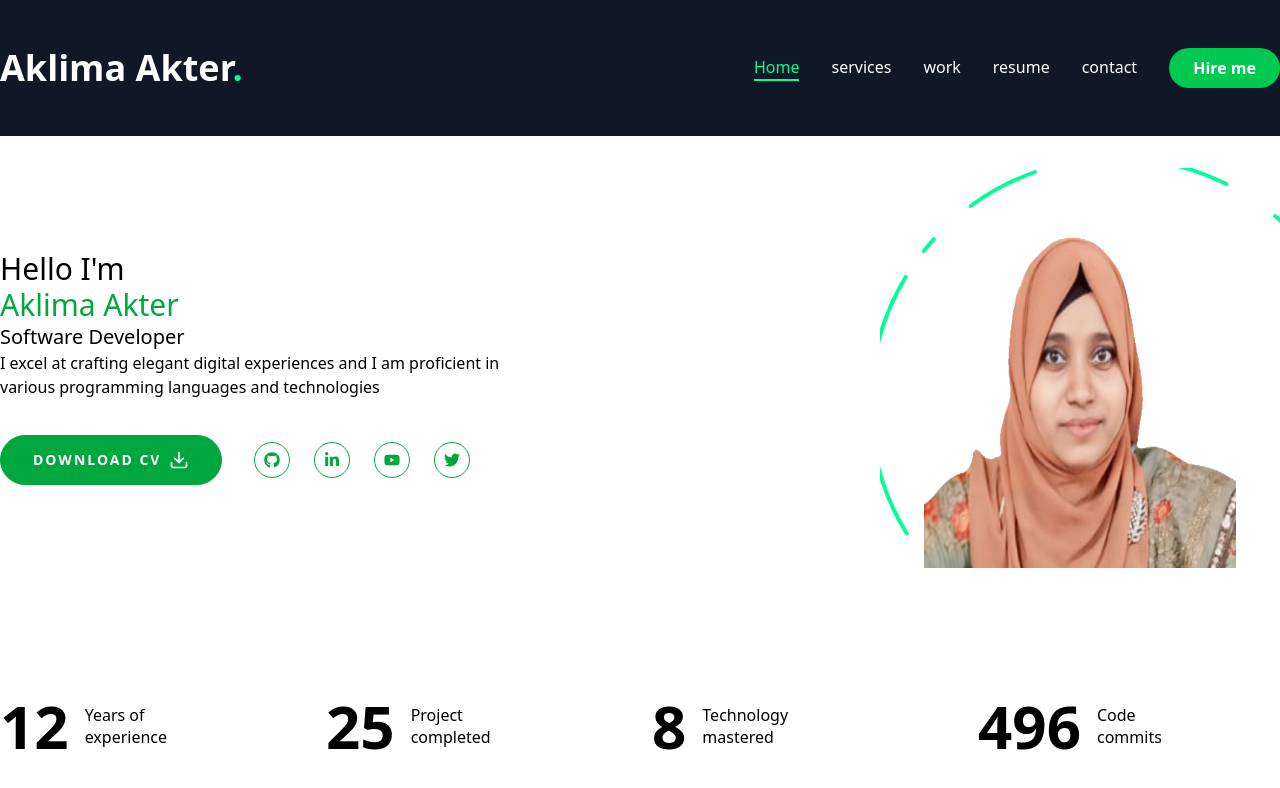
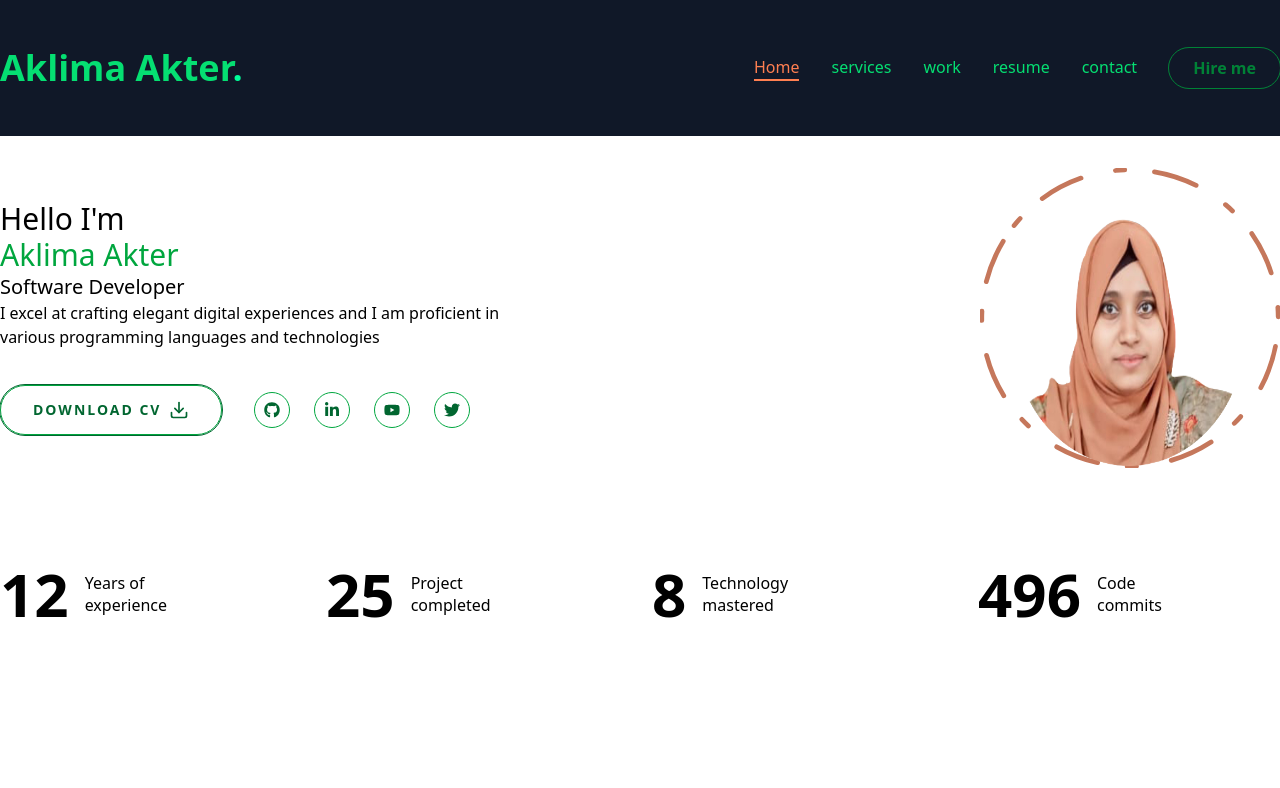
Before and after one commit to aklimaakter20/portfolio-of-Aklima-akter, a Next.js app: page / in a window 1280 px wide. Shown: the top 788 px of the page. Built offline with nearby package versions, Linux system fonts and the light colour scheme.

Commit message:
home section some edited

```diff
--- a/next.config.mjs
+++ b/next.config.mjs
@@ -1,5 +1,6 @@
 /** @type {import('next').NextConfig} */
 const nextConfig = {
-};
+    }
+
 
 export default nextConfig;
--- a/src/app/globals.css
+++ b/src/app/globals.css
@@ -5,7 +5,7 @@
 
 .text-outline {
   -webkit-text-stroke: 1px #364153;
-}
+};
 .text-outline-hover {
   -webkit-text-stroke: 1px #00ff99;
-}
+};
--- a/src/app/page.js
+++ b/src/app/page.js
@@ -13,7 +13,7 @@ export default function Home() {
 
                             {/* text */}
 
-        <div className="text-center lg:text-left order-2 xl:order-none">
+        <div className="text-center xl:text-left order-2 xl:order-none">
 
           <h1 className="text-3xl">
             Hello I'm  <br /> <span className="text-green-600"> Aklima Akter</span>
@@ -26,12 +26,12 @@ export default function Home() {
         <div className="flex flex-col lg:flex-row items-center gap-8">
            <Button variant="outline"
          size="lg"
-         className= "uppercase flex items-center gap-2">
-          <span >Download CV</span>
+         className= "uppercase flex items-center gap-2 bg-transparent outline text-green-800  outline-green-800 hover:outline-green-500 hover:text-green-600 transition-all duration-500">
+          <span className="">Download CV</span>
           <FiDownload className="text-xl"/>
          </Button>
          <div className="mb-8 lg:mb-0">
-          <Social containerStyles= "flex gap-6" iconStyles="w-9 h-9 border border-green-600 rounded-full flex justify-center items-center text-green-600 text-base hover:bg-red-500 hover:text-black hover:transition-all duration-500" />
+          <Social containerStyles= "flex gap-6" iconStyles="w-9 h-9 border border-green-600 rounded-full flex justify-center items-center text-green-800 text-base hover:text-green-600 hover:transition-all duration-500" />
          </div>
     </div>
 
--- a/src/app/services/page.jsx
+++ b/src/app/services/page.jsx
@@ -50,13 +50,13 @@ const page = () => {
                       <div className="text-5xl font-extrabold text-outline text-transparent group-hover:text-outline-hover transition-all duration-500">{item.num}</div>
 
                       <Link href={item.href}
-                      className="w-[50px] h-[50px] rounded-full bg-gray-700  group-hover:bg-green-600 transition-all duration-500 flex justify-center items-center text-white hover:-rotate-45">
+                      className="w-[50px] h-[50px] rounded-full text-[#1C1B22] group-hover:bg-green-600 group-hover:text-white transition-all duration-500 flex justify-center items-center hover:-rotate-45">
                          <BsArrowDownRight/>
                       </Link>
                     </div>
-                    <h2 className="text-[42px] font-bold leading-none text-gray-700 group-hover:text-green-600 transition-all duration-500">{item.title}</h2>
-                    <p className="text-gray-700">{item.Description}</p>
-                    <div className="border-b border-gray-700 w-full"></div>
+                    <h2 className="text-[42px] font-bold leading-none text-[#1C1B22] group-hover:text-green-600 transition-all duration-500">{item.title}</h2>
+                    <p className="text-[#1C1B22]">{item.Description}</p>
+                    <div className="border-b text-[#1C1B22] w-full"></div>
                   </div>
                 )
               })
--- a/src/app/work/page.jsx
+++ b/src/app/work/page.jsx
@@ -64,7 +64,7 @@ const Work = () => {
     animate={{opacity: 1,
       transition: {delay: 2.4, duration: 0.4, ease:"easeIn"}
     }}
-    className="min-h-[80vh] flex flex-col justify-center py-12 mx-5 ">
+    className="min-h-[80vh] flex flex-col justify-center py-12 ">
       <div className="container mx-auto">
         <div className="flex flex-col xl:flex-row xl:gap-[30px]">
            <div className="w-full xl:w-[50%] xl:h-[460px] flex flex-col xl:justify-between order-2 xl:order-none">
@@ -73,9 +73,9 @@ const Work = () => {
                 {project.num}
               </div>
               {/* project-category */}
-              <h2 className="text-[32px] font-bold leading-none text-green-600 group-hover:text-gray-600  transition-all duration-500 capitalize">{project.category} project</h2>
+              <h2 className="text-[32px] font-bold leading-none text-green-600 group-hover:text-[#1C1B22] transition-all duration-500 capitalize">{project.category} project</h2>
                 {/* project-description */}
-                <p className="text-gray-600">{project.description}</p>
+                <p className="text-[#1C1B22]">{project.description}</p>
                 {/* stack */}
                 <ul className="flex gap-4">
                   {
--- a/src/components/Header.jsx
+++ b/src/components/Header.jsx
@@ -6,7 +6,7 @@ import MobileNav from './MobileNav'
 
 const Header = () => {
   return (
-    <header className='py-8 xl:py-12  text-white bg-gray-900'>
+    <header className='py-8 xl:py-12  text-green-400 bg-gray-900'>
         <div className='container mx-auto flex items-center justify-between '>
             <Link href="/">
             <h1 className='text-4xl font-semibold'>Aklima Akter<span className='text-[#00ff99]'>.</span></h1>
--- a/src/components/Nav.jsx
+++ b/src/components/Nav.jsx
@@ -33,7 +33,7 @@ const Nav = () => {
     <nav className="flex gap-8">
         {links.map((link,index)=>{
             return(
-                <Link href={link.path} key={index} className={`${link.path === pathname && "text-[#00ff99] border-b-2 border-[#00ff99] capitalize font-medium hover:text-[#00ff99] transition-all"}`}> {link.name}
+                <Link href={link.path} key={index} className={`${link.path === pathname && "text-[#ff7f51] border-b-2 border-[#ff7f51] capitalize font-medium hover:text-[#00ff99] transition-all"}`}> {link.name}
                 </Link>
             );
         })}
--- a/src/components/Photo.jsx
+++ b/src/components/Photo.jsx
@@ -4,60 +4,65 @@ import { motion } from "motion/react"
 
 const Photo = () => {
   return (
-    <div className="w-full h-full relative overflow-x-hidden">
-      {/* image */}
+    <div className="w-full h-full relative items-center justify-center">
       <motion.div
-      initial={{opacity: 0}}
-      animate= {{
+      initial={{opacity:0}}
+      animate={{
         opacity: 1,
-        transition: { delay: 2, duration: 0.4, ease:"easeIn"},
+        transition: {delay:2, duration: 0.4, ease: "easeIn"},
       }}
       >
+        {/* Image */}
         <motion.div
+        initial={{opacity:0}}
+        animate={{
+        opacity: 1,
+        transition: {delay:2.4, duration: 0.4, ease: "easeInOut"},
+      }}
+        className="w-[298px] h-[298px] mix-blend-lighten absolute">
+          <Image
+          src="/aklima.png"
+          priority
+          quality={100}
+          fill
+          alt=""
+          className="object-contain"
+          />
+        </motion.div>
 
-      initial={{opacity: 0}}
-      animate= {{
-        opacity: 1,
-        transition: { delay: 2.4, duration: 0.4, ease:"easeInOut"}
-      }}
-
-         className="w-[298px] h-[298px] xl:w-[400px] xl:h-[400px] absolute">
-          <Image src="/aklima.png"
-          alt="myPic"
-          priority quality={100}
-           fill className="object-contain"/>
-        </motion.div>
-        <motion.svg className= "w-[300px] xl:w-[400px] h-[300px] xl:h-[400px]"
+        {/* circle */}
+        <motion.svg
+        className="w-[300px] h-[300px] "
         fill="transparent"
-        viewBox="0 0 406 406"
-        xmlns="https://www.w3.org/2000/svg">
+        viewBox="0 0 506 506"
+        xmlns="http://www.w3.org/200/svg"
+        >
         <motion.circle
-          cx="240"
-          cy="240"
-          r="250"
-          stroke="#00ff99"
-          strokeWidth="4"
+        cx= "253"
+        cy="253"
+        r= "250"
+        stroke= "#C5775B"
+        strokeWidth="8"
         strokeLinecap="round"
         strokeLinejoin="round"
-          initial={{strokeDasharray : "24 10 0 0"}}
-          animate = {{
-            strokeDasharray: ["15 120 25 25", "16 25,92 72", "4 250 22 22"],
+        initial={{ strokeDasharray: "24 10 0 0" }}
+        animate={{
+          strokeDasharray: ["15 120 25 25", "16 25 92 72","4 250 22 22"],
           rotate: [120, 360],
         }}
         transition={{
           duration: 20,
           repeat: Infinity,
           repeatType: "reverse"
+
         }}
         />
 
 
+
         </motion.svg>
 
-
       </motion.div>
-
-
     </div>
   )
 }
--- a/src/components/Stats.jsx
+++ b/src/components/Stats.jsx
@@ -22,7 +22,7 @@ const stats = [
 const Stats = () => {
 
   return (
-  <section className="pt-4 pb-12 xl:pt-8 xl:pb-0">
+  <section className="pt-4 pb-12 xl:pt-0 xl:pb-0">
     <div className="container mx-auto">
         <div className="flex flex-wrap gap-6 max-w-[80vw] mx-auto xl:max-w-none">
             {
--- a/src/components/ui/button.jsx
+++ b/src/components/ui/button.jsx
@@ -10,7 +10,7 @@ const buttonVariants = cva(
     variants: {
       variant: {
         default:
-         "bg-green-500 text-white hover:bg-green-800",
+         "bg-transparent outline text-green-700  outline-green-700 hover:outline-green-400 hover:text-green-400 transition-all duration-500",
          primary: "bg-green-800 text-white",
          outline: "border border-green-600 bg-green-600 text-white  "
       },
```
Also changed, not shown: src/app/resume/page.jsx (+18 -18 lines), public/aklima.png. Lines whose indentation alone changed are shown as unchanged.
